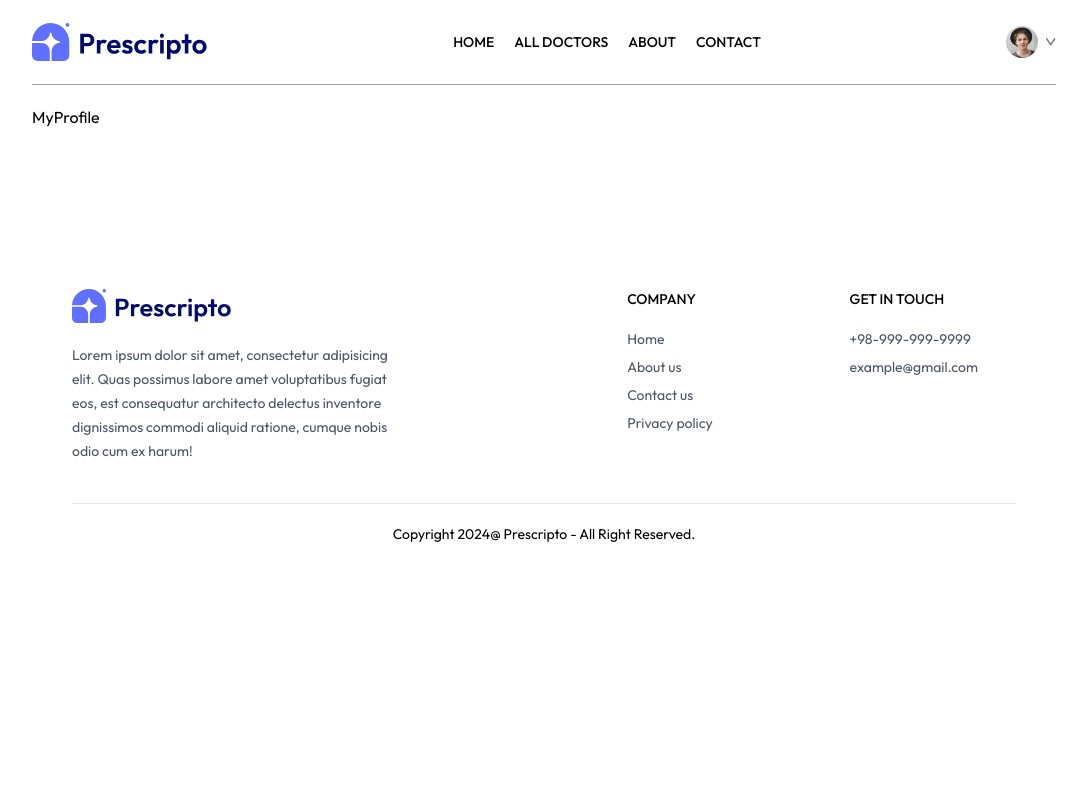
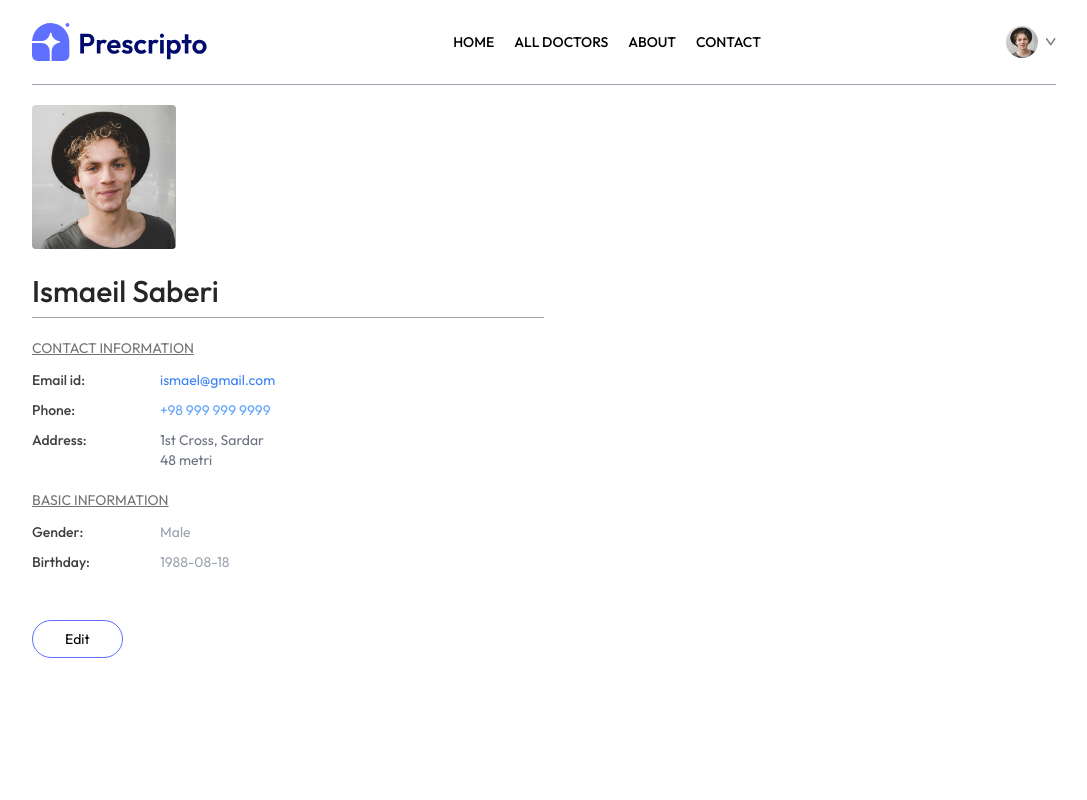
Before and after one commit to IsmaeilSaberi/dr-appointment-booking-app, a React (Vite) app in the folder frontend/: page /my-profile in a window 1280 px wide. Shown: the top 800 px of the page, without its empty margins (96-1183 px from the left). Built offline with nearby package versions, Linux system fonts and the light colour scheme.

Commit message:
completing my profile page

```diff
--- a/frontend/src/pages/MyProfile.jsx
+++ b/frontend/src/pages/MyProfile.jsx
@@ -1,7 +1,146 @@
-import React from "react";
+import React, { useDebugValue, useState } from "react";
+import { assets } from "../assets/assets";
 
 const MyProfile = () => {
-  return <div>MyProfile</div>;
+  const [userData, setUserData] = useState({
+    name: "Ismaeil Saberi",
+    image: assets.profile_pic,
+    email: "ismael@gmail.com",
+    phone: "+98 999 999 9999",
+    address: {
+      line1: "1st Cross, Sardar",
+      line2: "48 metri",
+    },
+    gender: "Male",
+    dob: "1988-08-18",
+  });
+
+  const [isEdit, setIsEdit] = useState(false);
+
+  return (
+    <div className="max-w-lg flex flex-col gap-2 text-sm">
+      <img className="w-36 rounded" src={userData.image} alt="" />
+
+      {isEdit ? (
+        <input
+          className="bg-gray-50 text-3xl font-medium max-w-60 mt-4"
+          type="text"
+          value={userData.name}
+          onChange={(e) =>
+            setUserData((prev) => ({ ...prev, name: e.target.value }))
+          }
+        />
+      ) : (
+        <p className="font-medium text-3xl text-neutral-800 mt-4">
+          {userData.name}
+        </p>
+      )}
+      <hr className="bg-zinc-400 h-[1px] border-none" />
+      <div>
+        <p className="text-neutral-500 underline mt-3">CONTACT INFORMATION</p>
+        <div className="grid grid-cols-[1fr_3fr] gap-y-2.5 mt-3 text-neutral-700">
+          <p className="font-medium ">Email id:</p>
+          <p className="text-blue-500">{userData.email}</p>
+          <p className="font-medium">Phone:</p>
+          {isEdit ? (
+            <input
+              className="bg-gray-100 max-w-52"
+              type="text"
+              value={userData.phone}
+              onChange={(e) =>
+                setUserData((prev) => ({ ...prev, phone: e.target.value }))
+              }
+            />
+          ) : (
+            <p className="text-blue-400">{userData.phone}</p>
+          )}
+          <p className="font-medium">Address:</p>
+          {isEdit ? (
+            <p>
+              <input
+                className="bg-gray-50"
+                onChange={(e) =>
+                  setUserData((prev) => ({
+                    ...prev,
+                    address: { ...prev.address, line1: e.target.value },
+                  }))
+                }
+                value={userData.address.line1}
+                type="text"
+              />{" "}
+              <br />
+              <input
+                className="bg-gray-50"
+                onChange={(e) =>
+                  setUserData((prev) => ({
+                    ...prev,
+                    address: { ...prev.address, line2: e.target.value },
+                  }))
+                }
+                value={userData.address.line2}
+                type="text"
+              />
+            </p>
+          ) : (
+            <p className="text-gray-500">
+              {userData.address.line1} <br />
+              {userData.address.line2}
+            </p>
+          )}
+        </div>
+      </div>
+      <div>
+        <p className="text-neutral-500 underline mt-3">BASIC INFORMATION</p>
+        <div className="grid grid-cols-[1fr_3fr] gap-y-2.5 mt-3 text-neutral-700">
+          <p className="font-medium">Gender:</p>
+          {isEdit ? (
+            <select
+              className="max-w-20 bg-gray-100"
+              onChange={(e) =>
+                setUserData((prev) => ({ ...prev, gender: e.target.value }))
+              }
+              value={userData.gender}
+            >
+              <option value="Male">Male</option>
+              <option value="Female">Female</option>
+            </select>
+          ) : (
+            <p className="text-gray-400">{userData.gender}</p>
+          )}
+          <p className="font-medium">Birthday:</p>
+          {isEdit ? (
+            <input
+              className="max-w-28 bg-gray-100"
+              type="date"
+              onChange={(e) =>
+                setUserData((prev) => ({ ...prev, dob: e.target.value }))
+              }
+              value={userData.dob}
+            />
+          ) : (
+            <p className="text-gray-400">{userData.dob}</p>
+          )}
+        </div>
+      </div>
+      <div className="mt-10">
+        {isEdit ? (
+          <button
+            className="border border-primary px-8 py-2 rounded-full hover:bg-primary hover:text-white transition-all"
+            onClick={() => setIsEdit(false)}
+          >
+            Save information
+          </button>
+        ) : (
+          <button
+            className="border border-primary px-8 py-2 rounded-full hover:bg-primary hover:text-white transition-all"
+            onClick={() => setIsEdit(true)}
+          >
+            Edit
+          </button>
+        )}
+      </div>
+    </div>
+  );
 };
 
 export default MyProfile;
```
